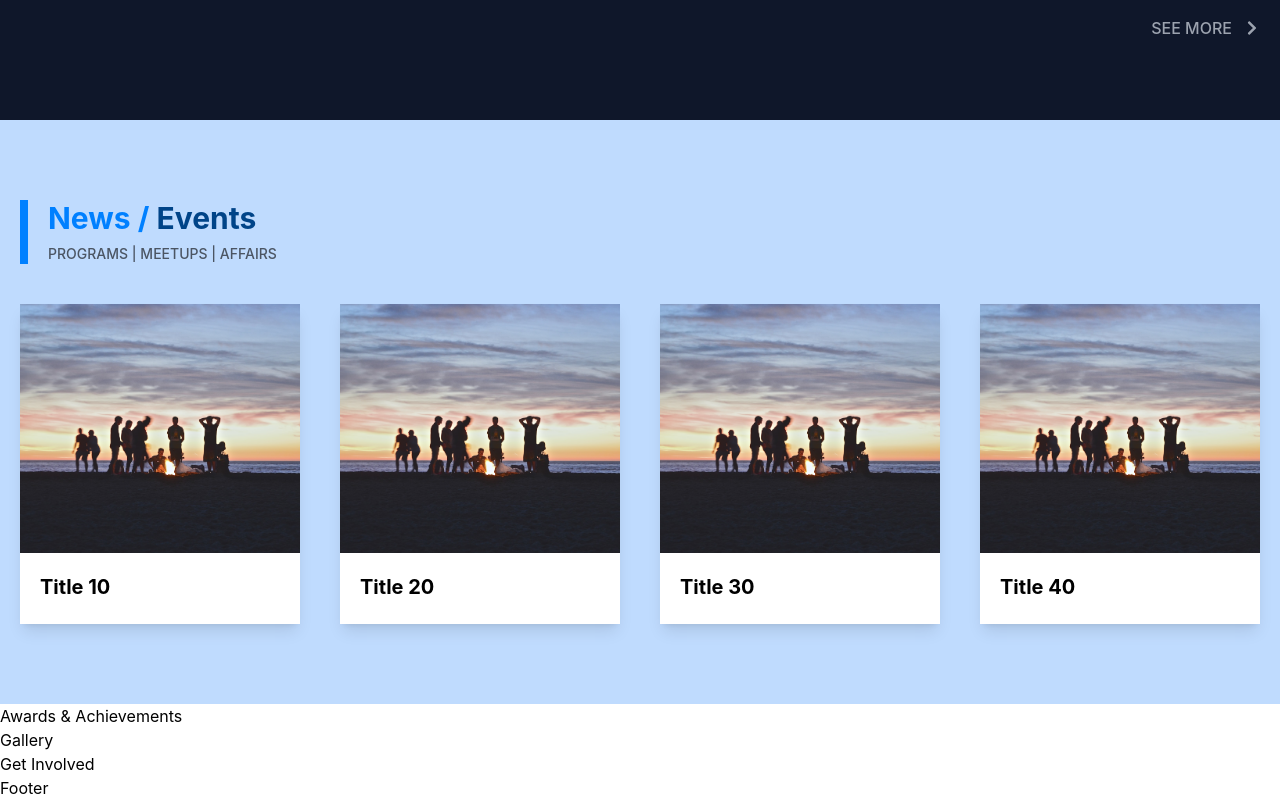
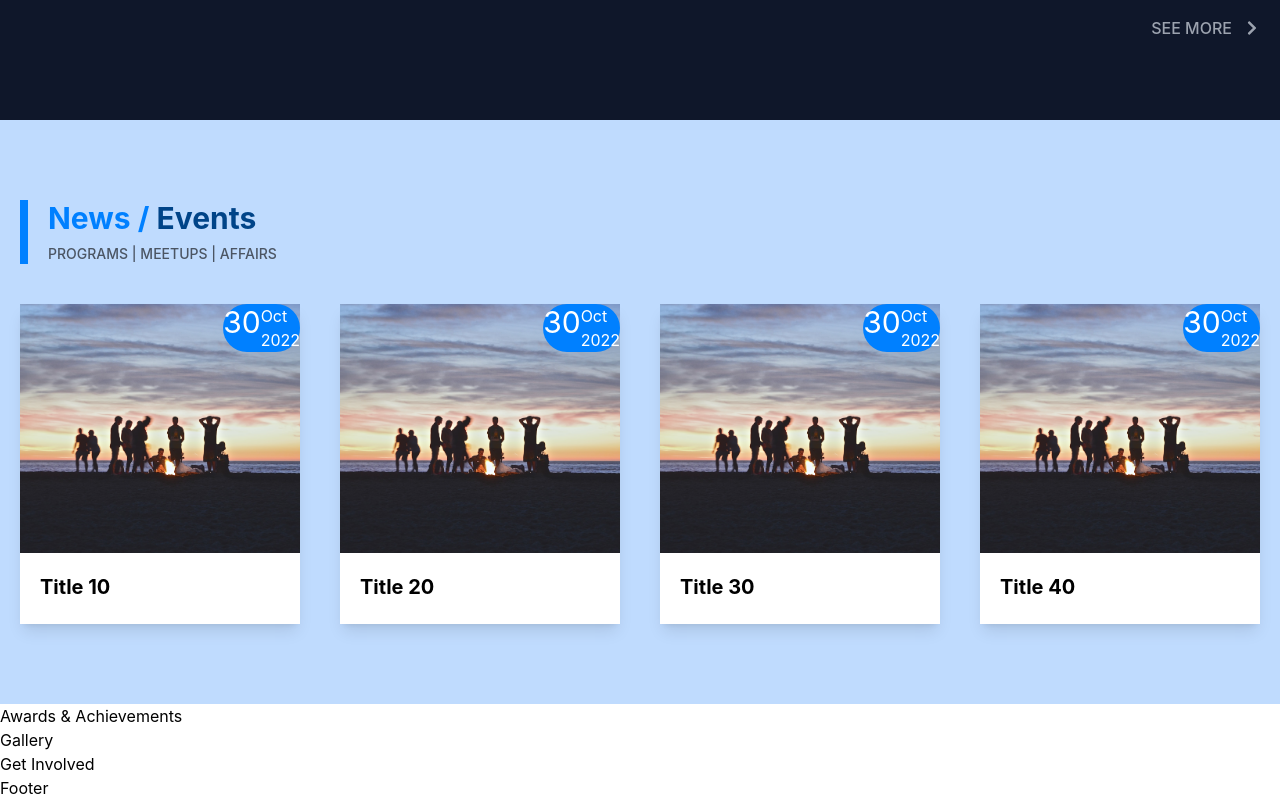
Before and after one commit to sandeshpaudel81/firebase-react, a React (Create React App) app: page / in a window 1280 px wide. Shown: the part 2096-2896 px from the top of the page. Built offline with nearby package versions, Linux system fonts and the light colour scheme; no server answers.

Commit message:
home: news date

```diff
--- a/src/pages/Home.js
+++ b/src/pages/Home.js
@@ -72,6 +72,12 @@ const Home = () => {
                     <div className='grid grid-cols-4 gap-10 mt-5 md:mt-10'>
                         {projects.map((project) => (
                             <div className='col-span-4 md:col-span-1 shadow-lg h-80 relative group overflow-hidden'>
+                                <div className='absolute bg-primary rounded-full right-0 text-white'>
+                                    <div className='flex'>
+                                        <h3 className='text-3xl'>30</h3>
+                                        <p className='flex flex-col'>Oct <span>2022</span></p>
+                                    </div>
+                                </div>
                                 <div className='overflow-hidden'>
                                     <img src={project.image} alt={project.title} className='w-full h-[250px] object-cover object-center group-hover:scale-[1.1] group-hover:blur-[1px] duration-300'/>
                                 </div>
```
